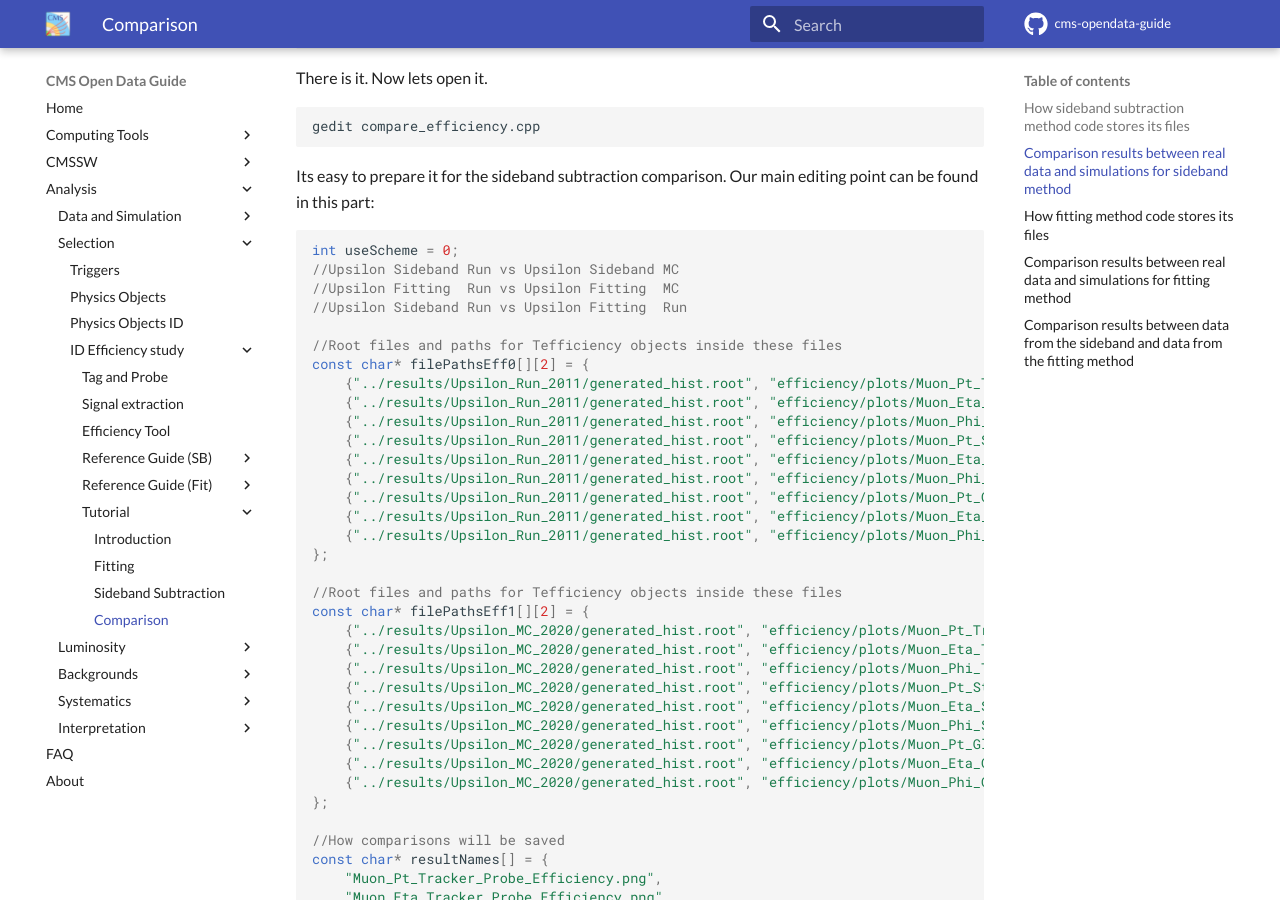
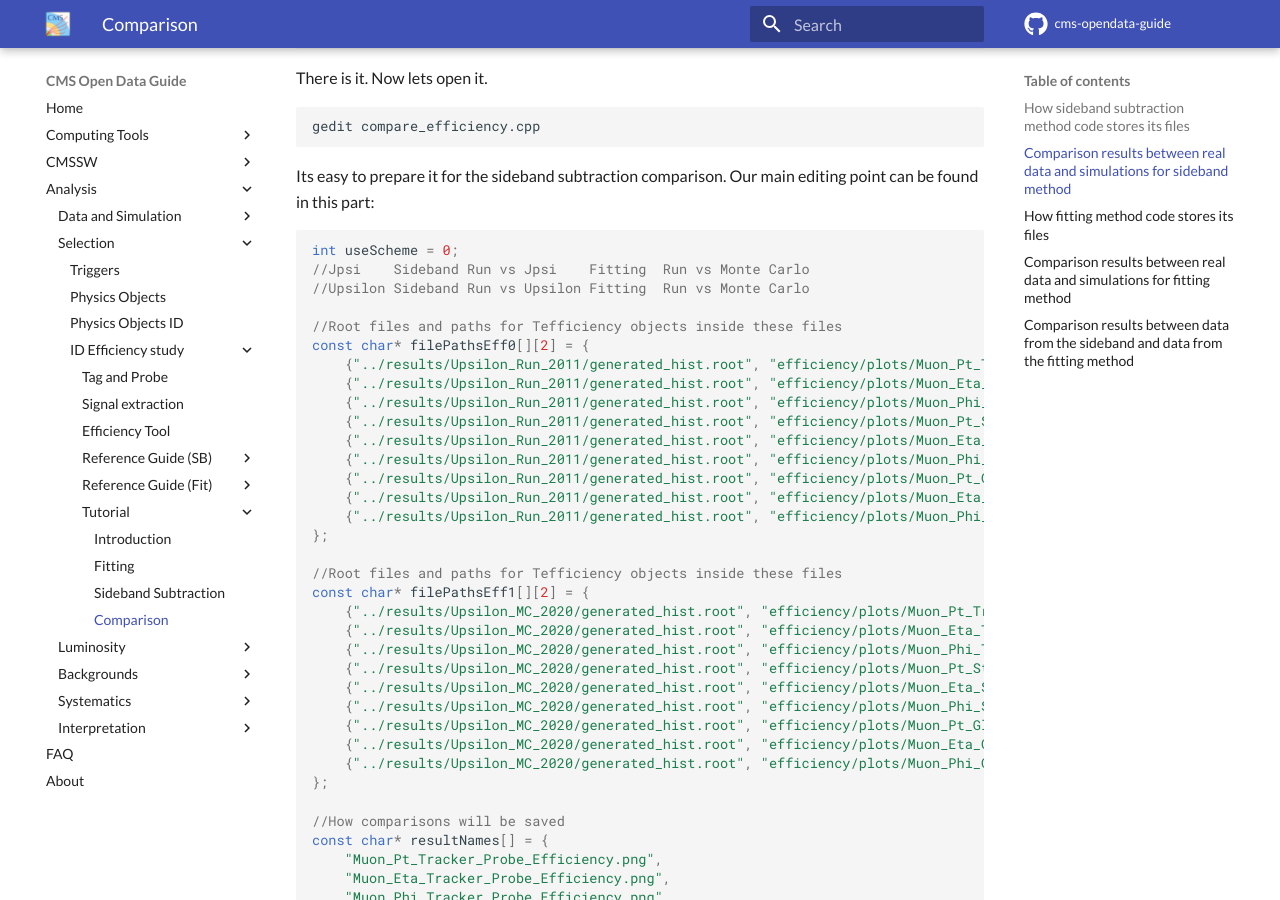
Before and after one commit to cernopendata/cms-opendata-guide, an MkDocs documentation site: the page built from docs/analysis/selection/idefficiencystudy/tutorial/04-comparison.md, in a window 1280 px wide and 900 px high, scrolled down 3756 px. Built offline with MkDocs 1.6.1 and Material for MkDocs 9.7.7, drawn with Linux system fonts in a browser that asks for light colours; comment, search, counter and statistics services are not loaded.

Commit message:
Comparison useScheme answer corrected

```diff
--- a/docs/analysis/selection/idefficiencystudy/tutorial/04-comparison.md
+++ b/docs/analysis/selection/idefficiencystudy/tutorial/04-comparison.md
@@ -115,9 +115,8 @@ Its easy to prepare it for the sideband subtraction comparison. Our main editing
 
 ~~~cpp
 int useScheme = 0;
-//Upsilon Sideband Run vs Upsilon Sideband MC
-//Upsilon Fitting  Run vs Upsilon Fitting  MC
-//Upsilon Sideband Run vs Upsilon Fitting  Run
+//Jpsi    Sideband Run vs Jpsi    Fitting  Run vs Monte Carlo
+//Upsilon Sideband Run vs Upsilon Fitting  Run vs Monte Carlo
 
 //Root files and paths for Tefficiency objects inside these files
 const char* filePathsEff0[][2] = {
@@ -175,10 +174,9 @@ Everything is uptodate to compare sideband subtraction's results between real da
 	If you deleted the right lines, your code now should be like this:
 
 	~~~cpp
-	int useScheme = 0;
-	//Upsilon Sideband Run vs Upsilon Sideband MC
-	//Upsilon Fitting  Run vs Upsilon Fitting  MC
-	//Upsilon Sideband Run vs Upsilon Fitting  Run
+	int useScheme = 1;
+	//Jpsi    Sideband Run vs Jpsi    Fitting  Run vs Monte Carlo
+	//Upsilon Sideband Run vs Upsilon Fitting  Run vs Monte Carlo
 
 	//Root files and paths for Tefficiency objects inside these files
 	const char* filePathsEff0[][2] = {
```
